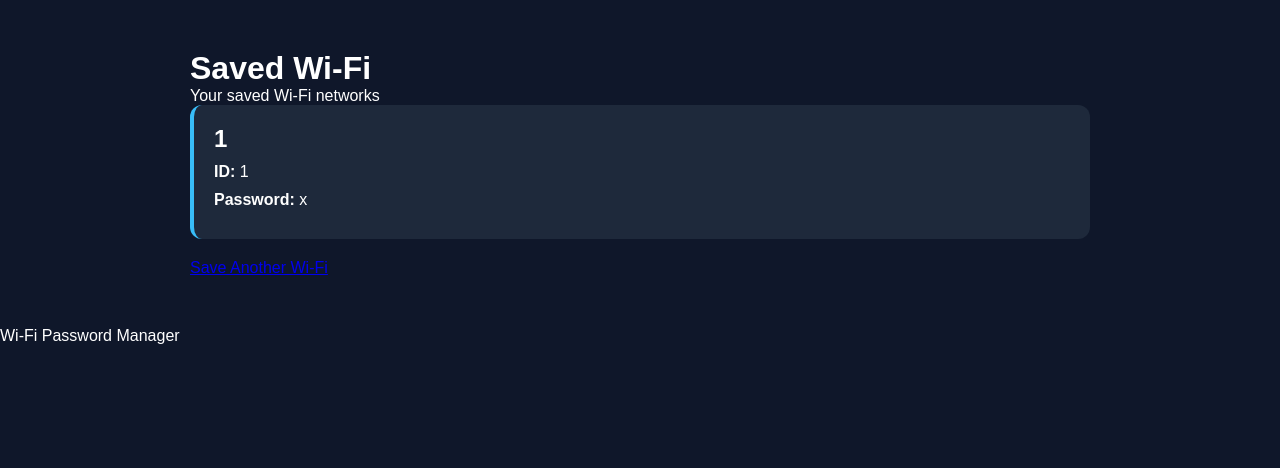
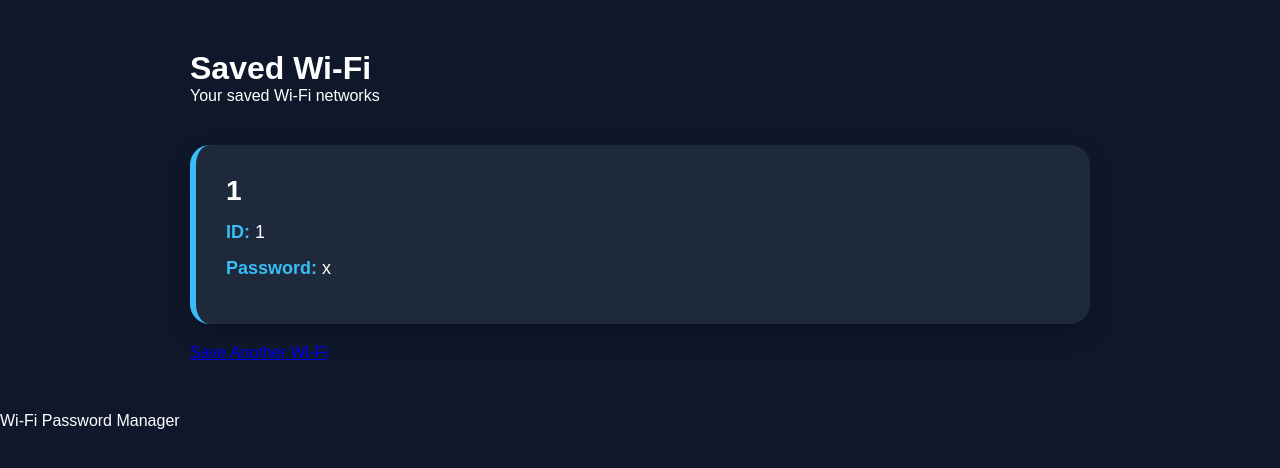
Before and after one commit to princenwiidumtech/wifi-password-manager, a Flask app: template templates/view.html in a window 1280 px wide. Shown: the part 86-554 px from the top of the page. Run offline with Flask 3, Linux system fonts and the light colour scheme; the template is opened without the code that fills it: most values are stand-ins (such as "Sample title", 1, 10 or a date in 2020).

Commit message:
Add Wi-Fi card styles to style.css
Added styles for Wi-Fi cards including layout and design.

```diff
--- a/static/style.css
+++ b/static/style.css
@@ -58,7 +58,7 @@ nav a:hover {
 .card {
     background: #1e293b;
     padding: 25px;
-    border-radius: 15px;
+    border-radius: 15px
     margin-bottom: 20px;
     box-shadow: 0 10px 30px rgba(0, 0, 0, 0.3);
 }
@@ -124,3 +124,33 @@ label {
     margin-top: 50px;
     padding: 20px;
   }
+
+/* Wi-Fi Cards */
+
+.wifi-grid {
+    display: grid;
+    gap: 25px;
+    margin-top: 40px;
+}
+
+.wifi-card {
+    background: #1e293b;
+    padding: 30px;
+    border-radius: 20px;
+    border-left: 6px solid #38bdf8;
+    box-shadow: 0 10px 25px rgba(0, 0, 0, 0.2);
+}
+
+.wifi-card h2 {
+    margin-top: 0;
+    font-size: 28px;
+}
+
+.wifi-card p {
+    font-size: 18px;
+    margin: 15px 0;
+}
+
+.wifi-card strong {
+    color: #38bdf8;
+}
```
